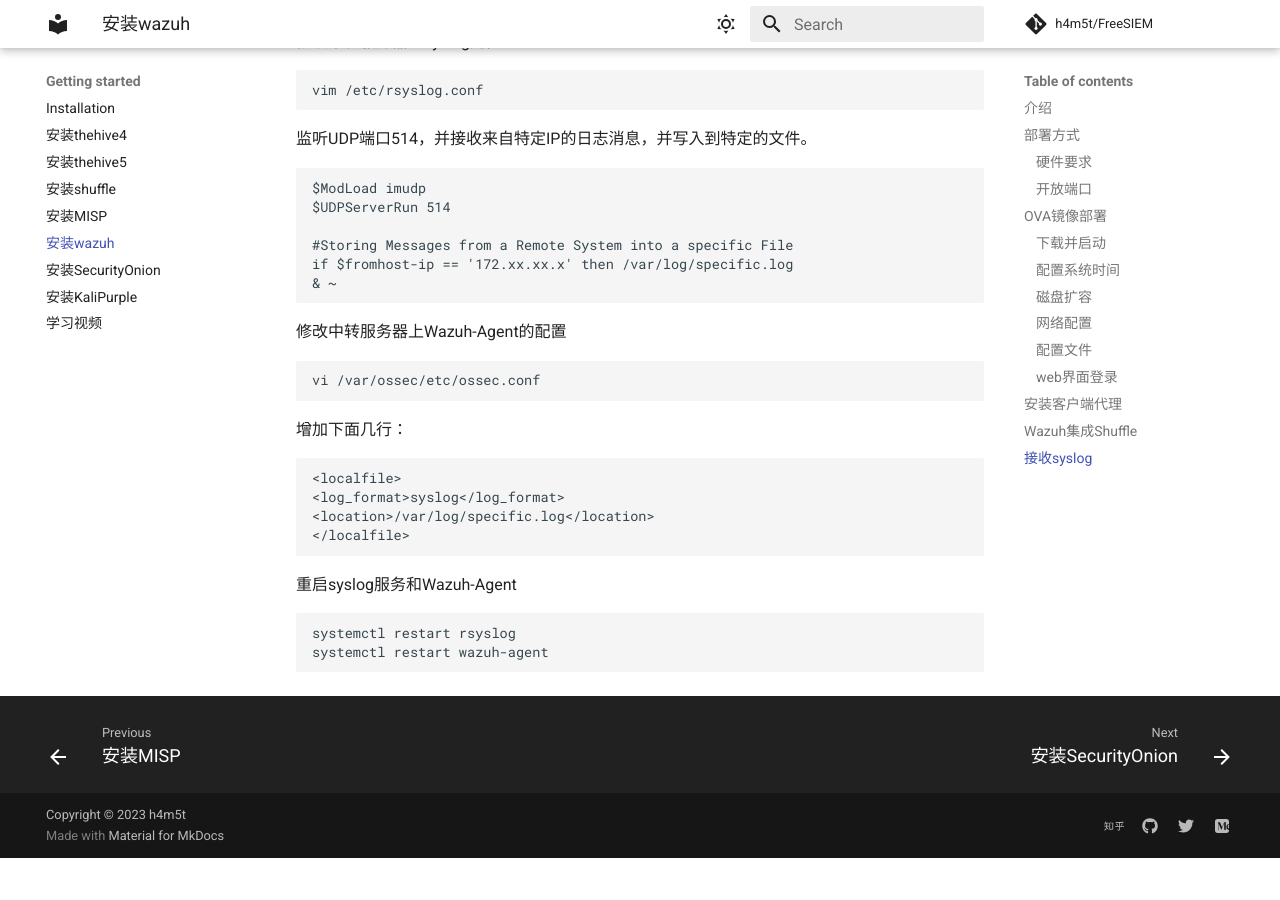
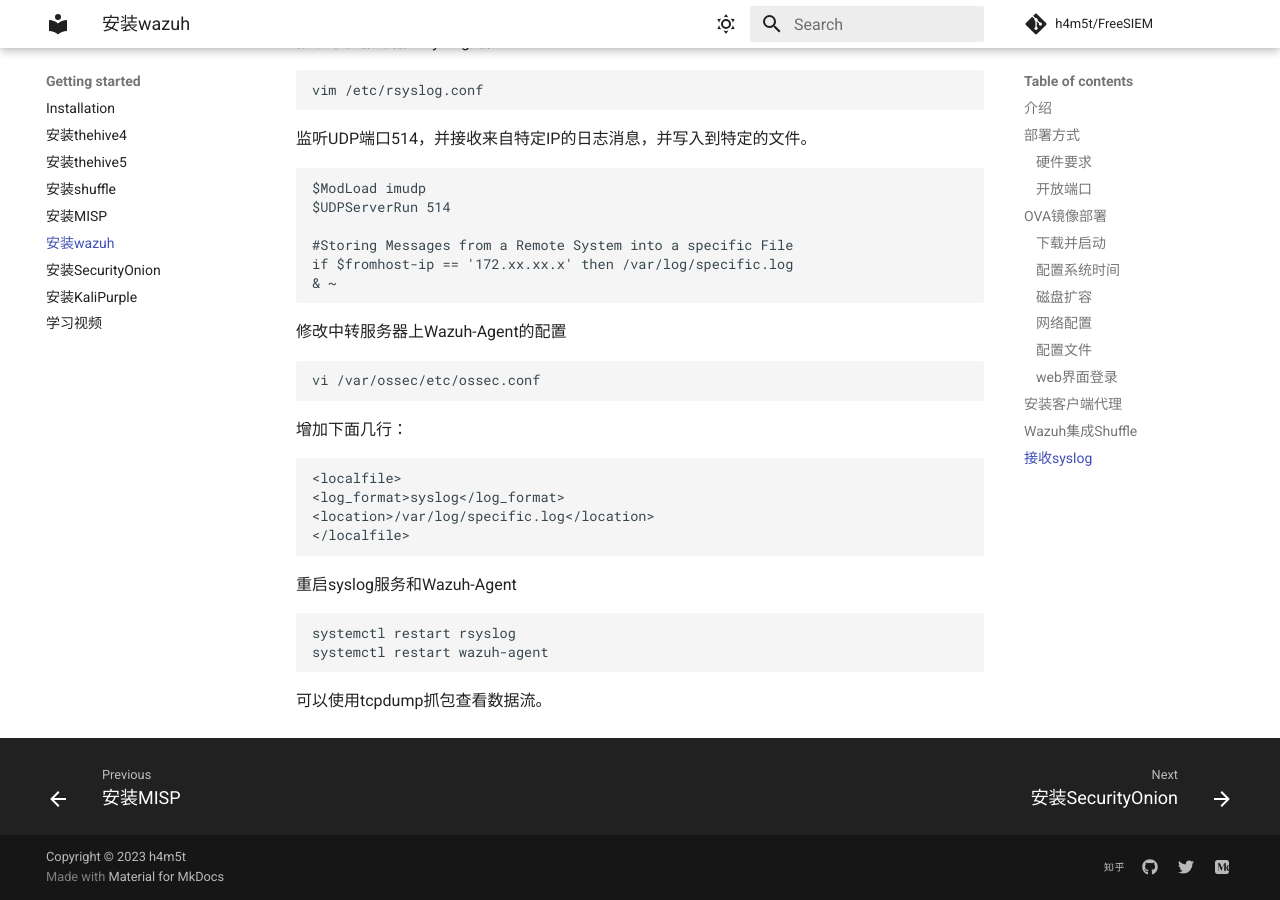
Before and after one commit to h4m5t/FreeSIEM, an MkDocs documentation site: the page built from docs/install_wazuh.md, in a window 1280 px wide and 900 px high, scrolled down 9256 px. Built offline with MkDocs 1.6.1 and Material for MkDocs 9.7.7, drawn with Linux system fonts in a browser that asks for light colours; comment, search, counter and statistics services are not loaded; before the commit the page ends 10114 px from its top, so only the background shows below that.

Commit message:
Update install_wazuh.md

````diff
--- a/docs/install_wazuh.md
+++ b/docs/install_wazuh.md
@@ -477,3 +477,4 @@
 systemctl restart rsyslog
 systemctl restart wazuh-agent
 ```
+可以使用tcpdump抓包查看数据流。
````
